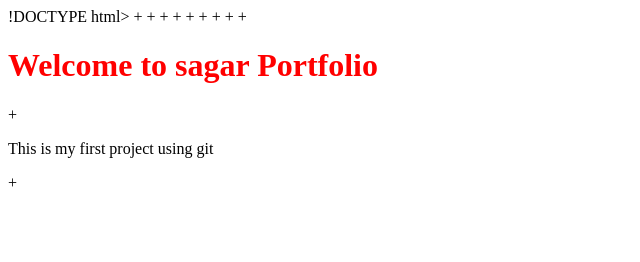
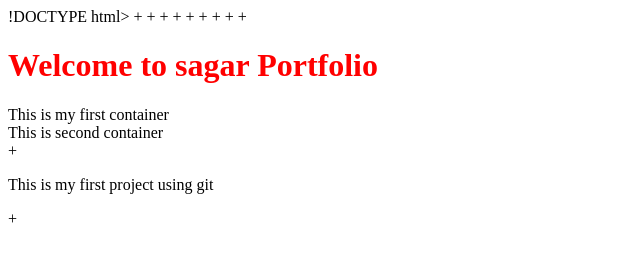
Before and after one commit to sagarjha9715/Portfolio, a plain HTML site: page index.html in a window 1280 px wide. Shown: the whole page, without its empty margins (0-640 px from the left). Drawn offline with Linux system fonts and the light colour scheme.

Commit message:
This is second commit from sagar

```diff
--- a/index.html
+++ b/index.html
@@ -8,5 +8,7 @@
 +
 +
 +<h1>Welcome to sagar Portfolio</h1>
+<div>This is my first container</div>
+<div>This is second container</div>
 +<p>This is my first project using git</p>
 +</body>
--- a/portfolio.css
+++ b/portfolio.css
@@ -1 +1,2 @@
 h1{color:red;}
+div{align:center;}
```
